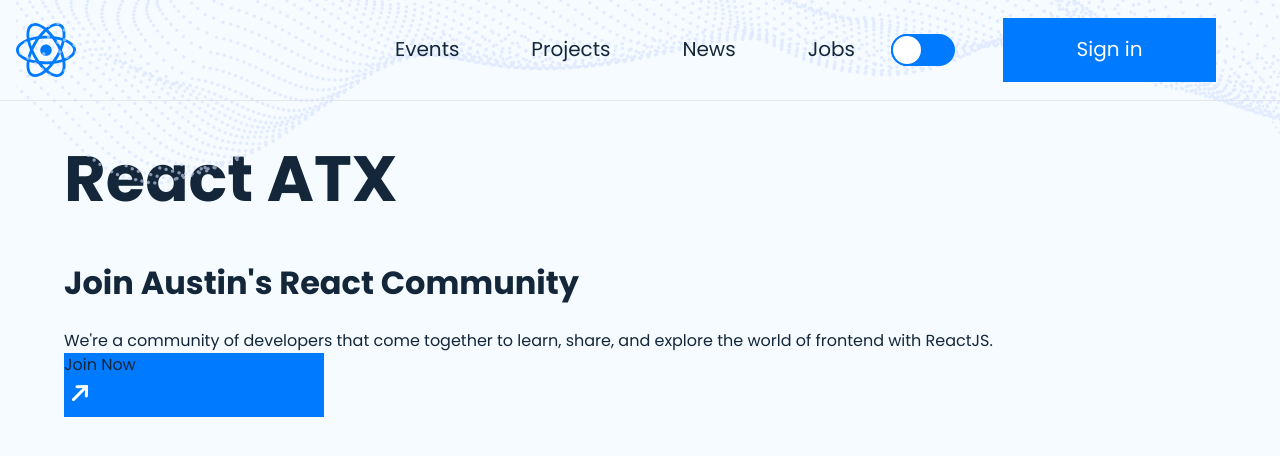
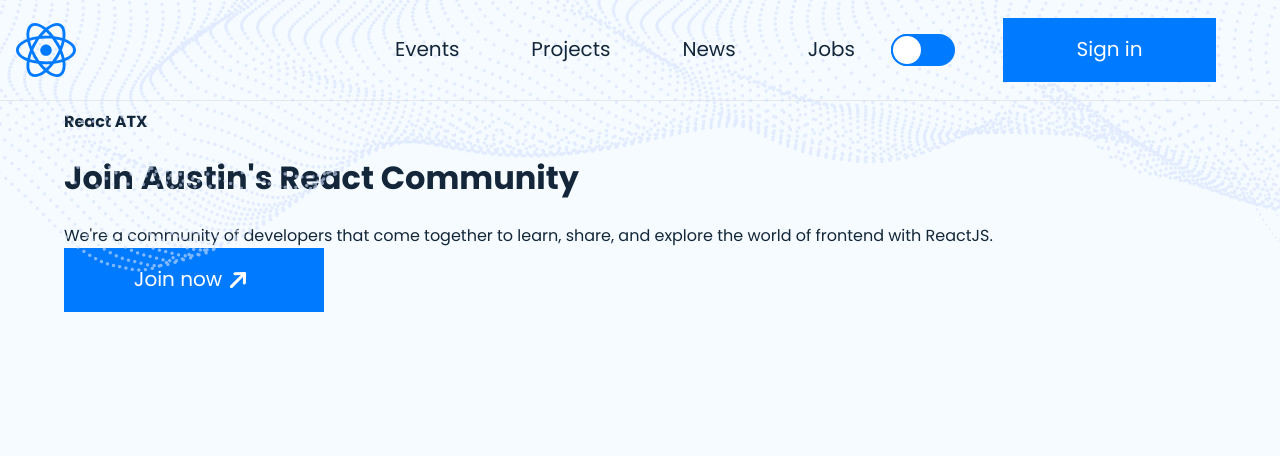
Before and after one commit to web-fountain/react-atx, a Next.js app: page / in a window 1280 px wide. Shown: the top 456 px of the page. Built offline with nearby package versions, Linux system fonts and the light colour scheme.

Commit message:
global css updates and tailwind config updates

```diff
--- a/src/app/globals.css
+++ b/src/app/globals.css
@@ -30,6 +30,7 @@
     --8px: 0.5rem;
     --12px: 0.75rem;
     --16px: 1rem;
+    --20px: 1.25rem;
     --24px: 1.5rem;
     --32px: 2rem;
     --40px: 2.5rem;
@@ -67,166 +68,164 @@
   }
 
   @font-face {
-    font-family: 'Poppins';
+    font-family: 'Poppins Thin';
     font-style: normal;
     font-weight: 100;
-    /* src: local('Poppins Thin'), */
-    src: url('../assets/fonts/poppins-thin-webfont.woff2') format('woff2'),
+    src: local('Poppins Thin'),
+      url('../assets/fonts/poppins-thin-webfont.woff2') format('woff2'),
       url('../assets/fonts/poppins-thin-webfont.woff') format('woff');
   }
   @font-face {
-    font-family: 'Poppins';
+    font-family: 'Poppins Thin Italic';
     font-style: italic;
     font-weight: 100;
-    /* src: local('Poppins Thin Italic'), */
-    src: url('../assets/fonts/poppins-thinitalic-webfont.woff2') format('woff2'),
+    src: local('Poppins Thin Italic'),
+      url('../assets/fonts/poppins-thinitalic-webfont.woff2') format('woff2'),
       url('../assets/fonts/poppins-thinitalic-webfont.woff') format('woff');
   }
   @font-face {
-    font-family: 'Poppins';
+    font-family: 'Poppins ExtraLight';
     font-style: normal;
     font-weight: 200;
-    /* src: local('Poppins ExtraLight'), */
-    src: url('../assets/fonts/poppins-extralight-webfont.woff2') format('woff2'),
+    src: local('Poppins ExtraLight'),
+      url('../assets/fonts/poppins-extralight-webfont.woff2') format('woff2'),
       url('../assets/fonts/poppins-extralight-webfont.woff') format('woff');
   }
   @font-face {
-    font-family: 'Poppins';
+    font-family: 'Poppins ExtraLight Italic';
     font-style: italic;
     font-weight: 200;
-    /* src: local('Poppins ExtraLight Italic'), */
-    src: url('../assets/fonts/poppins-extralightitalic-webfont.woff2')
+    src: local('Poppins ExtraLight Italic'),
+      url('../assets/fonts/poppins-extralightitalic-webfont.woff2')
         format('woff2'),
       url('../assets/fonts/poppins-extralightitalic-webfont.woff')
         format('woff');
   }
   @font-face {
-    font-family: 'Poppins';
+    font-family: 'Poppins Light';
     font-style: normal;
     font-weight: 300;
-    /* src: local('Poppins Light'), */
-    src: url('../assets/fonts/poppins-light-webfont.woff2') format('woff2'),
+    src: local('Poppins Light'),
+      url('../assets/fonts/poppins-light-webfont.woff2') format('woff2'),
       url('../assets/fonts/poppins-light-webfont.woff') format('woff');
   }
   @font-face {
-    font-family: 'Poppins';
+    font-family: 'Poppins Light Italic';
     font-style: normal;
     font-weight: 300;
-    /* src: local('Poppins Light Italic'), */
-    src: url('../assets/fonts/poppins-lightitalic-webfont.woff2')
-        format('woff2'),
+    src: local('Poppins Light Italic'),
+      url('../assets/fonts/poppins-lightitalic-webfont.woff2') format('woff2'),
       url('../assets/fonts/poppins-lightitalic-webfont.woff') format('woff');
   }
 
   @font-face {
-    font-family: 'Poppins';
+    font-family: 'Poppins Regular';
     font-style: normal;
     font-weight: 400;
-    /* src: local('Poppins Regular'), */
-    src: url('../assets/fonts/poppins-regular-webfont.woff2') format('woff2'),
+    src: local('Poppins Regular'),
+      url('../assets/fonts/poppins-regular-webfont.woff2') format('woff2'),
       url('../assets/fonts/poppins-regular-webfont.woff') format('woff');
   }
 
   @font-face {
-    font-family: 'Poppins';
+    font-family: 'Poppins Italic';
     font-style: italic;
     font-weight: 400;
-    /* src: local('Poppins Italic'), */
-    src: url('../assets/fonts/poppins-regular-webfont.woff2') format('woff2'),
+    src: local('Poppins Italic'),
+      url('../assets/fonts/poppins-regular-webfont.woff2') format('woff2'),
       url('../assets/fonts/poppins-italic-webfont.woff') format('woff');
   }
 
   @font-face {
-    font-family: 'Poppins';
+    font-family: 'Poppins Medium';
     font-style: normal;
     font-weight: 500;
-    /* src: local('Poppins Medium'), */
-    src: url('../assets/fonts/poppins-medium-webfont.woff2') format('woff2'),
+    src: local('Poppins Medium'),
+      url('../assets/fonts/poppins-medium-webfont.woff2') format('woff2'),
       url('../assets/fonts/poppins-medium-webfont.woff') format('woff');
   }
 
   @font-face {
-    font-family: 'Poppins';
+    font-family: 'Poppins Medium Italic';
     font-style: italic;
     font-weight: 500;
-    /* src: local('Poppins Medium Italic'), */
-    src: url('../assets/fonts/poppins-mediumitalic-webfont.woff2')
-        format('woff2'),
+    src: local('Poppins Medium Italic'),
+      url('../assets/fonts/poppins-mediumitalic-webfont.woff2') format('woff2'),
       url('../assets/fonts/poppins-mediumitalic-webfont.woff') format('woff');
   }
 
   @font-face {
-    font-family: 'Poppins';
+    font-family: 'Poppins SemiBold';
     font-style: normal;
     font-weight: 600;
-    /* src: local('Poppins SemiBold'), */
-    src: url('../assets/fonts/poppins-semibold-webfont.woff2') format('woff2'),
+    src: local('Poppins SemiBold'),
+      url('../assets/fonts/poppins-semibold-webfont.woff2') format('woff2'),
       url('../assets/fonts/poppins-semibold-webfont.woff') format('woff');
   }
 
   @font-face {
-    font-family: 'Poppins';
+    font-family: 'Poppins SemiBold Italic';
     font-style: italic;
     font-weight: 600;
-    /* src: local('Poppins SemiBold Italic'), */
-    src: url('../assets/fonts/poppins-semibolditalic-webfont.woff2')
+    src: local('Poppins SemiBold Italic'),
+      url('../assets/fonts/poppins-semibolditalic-webfont.woff2')
         format('woff2'),
       url('../assets/fonts/poppins-semibolditalic-webfont.woff') format('woff');
   }
 
   @font-face {
-    font-family: 'Poppins';
+    font-family: 'Poppins Bold';
     font-style: normal;
     font-weight: 700;
-    /* src: local('Poppins Bold'),  */
-    src: url('../assets/fonts/poppins-bold-webfont.woff2') format('woff2'),
+    src: local('Poppins Bold'),
+      url('../assets/fonts/poppins-bold-webfont.woff2') format('woff2'),
       url('../assets/fonts/poppins-bold-webfont.woff') format('woff');
   }
 
   @font-face {
-    font-family: 'Poppins';
+    font-family: 'Poppins Bold Italic';
     font-style: italic;
     font-weight: 700;
-    /* src: local('Poppins Bold Italic'), */
-    src: url('../assets/fonts/poppins-bolditalic-webfont.woff2') format('woff2'),
+    src: local('Poppins Bold Italic'),
+      url('../assets/fonts/poppins-bolditalic-webfont.woff2') format('woff2'),
       url('../assets/fonts/poppins-bolditalic-webfont.woff') format('woff');
   }
 
   @font-face {
-    font-family: 'Poppins';
+    font-family: 'Poppins ExtraBold';
     font-style: normal;
     font-weight: 800;
-    /* src: local('Poppins ExtraBold'), */
-    src: url('../assets/fonts/poppins-extrabold-webfont.woff2') format('woff2'),
+    src: local('Poppins ExtraBold'),
+      url('../assets/fonts/poppins-extrabold-webfont.woff2') format('woff2'),
       url('../assets/fonts/poppins-extrabold-webfont.woff') format('woff');
   }
 
   @font-face {
-    font-family: 'Poppins';
+    font-family: 'Poppins ExtraBold Italic';
     font-style: italic;
     font-weight: 800;
-    /* src: local('Poppins ExtraBold Italic'), */
-    src: url('../assets/fonts/poppins-extrabolditalic-webfont.woff2')
-      format('woff2')
-      url('../assets/fonts/poppins-extrabolditalic-webfont.woff') format('woff');
+    src: local('Poppins ExtraBold Italic'),
+      url('../assets/fonts/poppins-extrabolditalic-webfont.woff2')
+        format('woff2')
+        url('../assets/fonts/poppins-extrabolditalic-webfont.woff')
+        format('woff');
   }
 
   @font-face {
-    font-family: 'Poppins';
+    font-family: 'Poppins Black';
     font-style: normal;
     font-weight: 900;
-    /* src: local('Poppins Black'), */
-    src: url('../assets/fonts/poppins-black-webfont.woff2') format('woff2'),
+    src: local('Poppins Black'),
+      url('../assets/fonts/poppins-black-webfont.woff2') format('woff2'),
       url('../assets/fonts/poppins-black-webfont.woff') format('woff');
   }
 
   @font-face {
-    font-family: 'Poppins';
+    font-family: 'Poppins Black Italic';
     font-style: italic;
     font-weight: 900;
-    /* src: local('Poppins Black Italic'), */
-    src: url('../assets/fonts/poppins-blackitalic-webfont.woff2')
-        format('woff2'),
+    src: local('Poppins Black Italic'),
+      url('../assets/fonts/poppins-blackitalic-webfont.woff2') format('woff2'),
       url('../assets/fonts/poppins-blackitalic-webfont.woff') format('woff');
   }
 
@@ -582,7 +581,9 @@
     display: none;
   }
 
-  *, *::after, *::before {
+  *,
+  *::after,
+  *::before {
     margin: 0;
     padding: 0;
     box-sizing: inherit;
@@ -592,7 +593,7 @@
     box-sizing: border-box;
     background-color: var(--background-color);
     color: var(--text-primary);
-    font-family: 'Poppins';
+    font-family: 'Poppins Regular', sans-serif;
     font-size: var(--16px);
     line-height: var(--24px);
   }
@@ -623,7 +624,7 @@
   h4,
   h5,
   h6 {
-    font-family: 'Poppins';
+    font-family: 'Poppins Bold';
     font-weight: var(--bold);
     color: var(--text-primary);
   }
--- a/src/app/layout.tsx
+++ b/src/app/layout.tsx
@@ -1,8 +1,8 @@
-import Header from '@/components/UI/Header';
+import Header from '@/components/Header';
 import './globals.css';
 
 export default function RootLayout({
-  children,
+  children
 }: {
   children: React.ReactNode;
 }) {
--- a/src/app/page.tsx
+++ b/src/app/page.tsx
@@ -1,28 +1,26 @@
-import ArrowRight from '@/components/Icons/ArrowUpRight';
+import LinkButton from '@/components/LinkButton';
 
 export const metadata = {
   title: 'React ATX | Home',
-  description: 'reactjs meetup website',
+  description: 'reactjs meetup website'
 };
 
 export default function Home() {
   return (
     <div className='w-full max-w-6xl mx-auto'>
       <section className=''>
-        <h1>React ATX</h1>
+        <h4>React ATX</h4>
         <h3>Join Austin&apos;s React Community</h3>
         <p>
           We&apos;re a community of developers that come together to learn,
           share, and explore the world of frontend with ReactJS.
         </p>
-        <a href='#join' className='bg-primary-color w-[260px] h-[64px] block'>
-          <div className=''>
-            <span className=''>
-              Join Now
-              <ArrowRight />
-            </span>
-          </div>
-        </a>
+        <LinkButton
+          text='Join now'
+          el='anchor'
+          path='#join'
+          icon='arrow-up-right'
+        />
       </section>
     </div>
   );
--- a/src/components/UI/Header.tsx
+++ b/src/components/Header.tsx
@@ -13,8 +13,11 @@ export default function Header() {
   const [show, setShow] = useState(false);
   return (
     <header className='bg-background-color h-[101px] w-full fixed top-0 left-0 border-b'>
+      <div
+        className='bg-header-image h-[274px] w-[1440px] bg-no-repeat absolute'
+        style={{ backgroundPosition: 'center 0px' }}
+      ></div>
       <div className='h-full w-full max-w-[1440px] mx-auto flex items-center px-4 relative'>
-        <div className='bg-header-image h-[274px] w-[4000px] bg-no-repeat absolute'></div>
         <div className='h-[60px] w-[60px] mr-auto'>
           <Link href='/'>
             <ReactSmallLogo />
--- a/src/components/Icons/index.tsx
+++ b/src/components/Icons/index.tsx
@@ -20,7 +20,7 @@ function Icons({ name, ...props }: Props): JSX.Element {
     'discord-white': <DiscordWhite {...props} />,
     moon: <Moon {...props} />,
     'react-logo': <ReactLogo {...props} />,
-    sun: <Sun {...props} />,
+    sun: <Sun {...props} />
   };
 
   return icons[name];
--- /dev/null
+++ b/src/components/LinkButton.tsx
@@ -0,0 +1,34 @@
+import React from 'react';
+import Icons from '@Icons';
+
+interface Props {
+  el?: 'anchor';
+  type?: 'button' | 'submit';
+  icon?: string;
+  path?: string;
+  text: string;
+}
+
+export default function LinkButton({ el, type, icon, path, text }: Props) {
+  if (el === 'anchor') {
+    return (
+      <a
+        href={`${path}`}
+        className='bg-primary-color w-[260px] h-[64px] flex items-center justify-center'
+      >
+        <div>
+          <span className='text-text-white flex items-center text-20px leading-30'>
+            {text} <Icons name={`${icon}`} />
+          </span>
+        </div>
+      </a>
+    );
+  } else {
+    return (
+      <button type={type} className='bg-primary-color'>
+        {text}
+        {icon}
+      </button>
+    );
+  }
+}
--- a/tailwind.config.js
+++ b/tailwind.config.js
@@ -6,7 +6,7 @@ module.exports = {
     './components/**/*.{js,ts,jsx,tsx,mdx}',
 
     // Or if using `src` directory:
-    './src/**/*.{js,ts,jsx,tsx,mdx}',
+    './src/**/*.{js,ts,jsx,tsx,mdx}'
   ],
   darkMode: 'class',
   theme: {
@@ -24,21 +24,45 @@ module.exports = {
         'text-light': 'var(--text-light)',
         'text-dark': 'var(--text-dark)',
         'text-muted': 'var(--text-muted',
-        'text-white': 'var(--text-white)',
+        'text-white': 'var(--text-white)'
       },
       backgroundImage: {
         'header-gradient': 'var(--header-bg-linear-gradient)',
-        'header-image': 'var(--header-bg-image)',
+        'header-image': 'var(--header-bg-image)'
       },
       screens: {
         mobile: '375px',
         tablet: '960px',
-        desktop: '1248px',
+        desktop: '1248px'
       },
       fontFamily: {
-        poppins: ['Poppins, sans-serif'],
+        regular: ['Poppins Regular, sans-serif']
       },
-    },
+      fontSize: {
+        '2px': 'var(--2px)',
+        '4px': 'var(--4px)',
+        '8px': 'var(--8px)',
+        '12px': 'var(--12px)',
+        '16px': 'var(--16px)',
+        '20px': 'var(--20px)',
+        '24px': 'var(--24px)',
+        '32px': 'var(--32px)',
+        '40px': 'var(--40px)',
+        '48px': 'var(--48px)',
+        '56px': 'var(--56px)',
+        '64px': 'var(--64px)'
+      },
+      fontWeight: {
+        regular: 'var(--regular)',
+        medium: 'var(--medium)',
+        'semi-bold': 'var(--semi-bold)',
+        bold: 'var(--bold)'
+      },
+      lineHeight: {
+        20: '20px',
+        30: '30px'
+      }
+    }
   },
-  plugins: [],
+  plugins: []
 };
```
Also changed, not shown: src/components/BurgerBtn.tsx (renamed from src/components/UI/BurgerBtn.tsx), src/components/Nav.tsx (renamed from src/components/UI/Nav.tsx), src/components/SigninBtn.tsx (renamed from src/components/UI/SigninBtn.tsx), src/components/ThemeToggle.tsx (renamed from src/components/UI/ThemeToggle.tsx).
